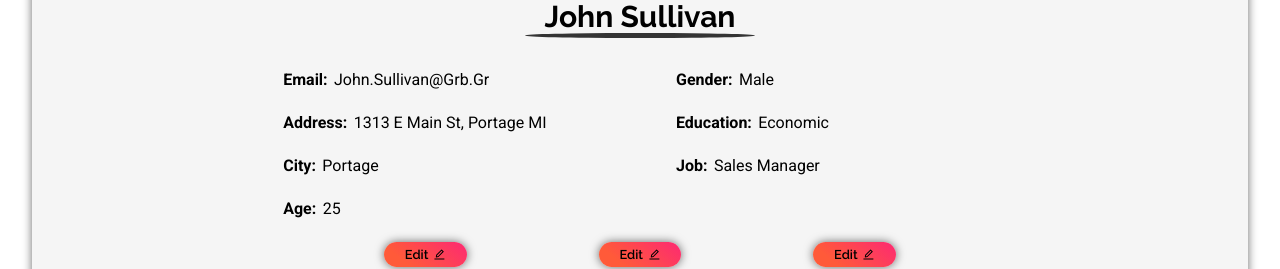
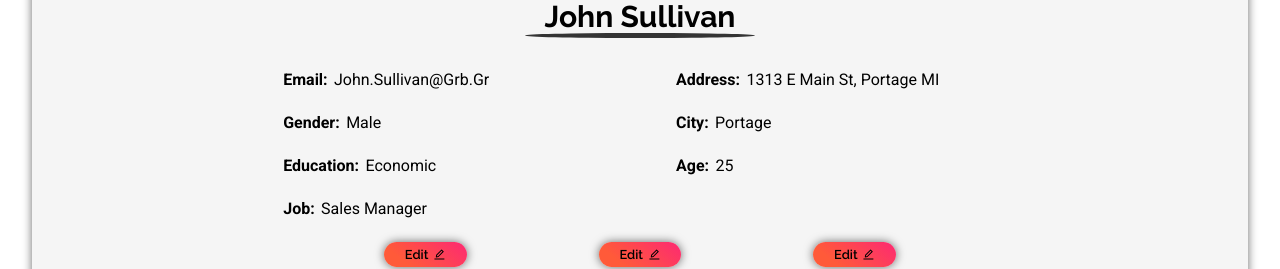
Before and after one commit to ConnectingPets/PetsMatch, a React (Vite) app in the folder client-app/: page /dashboard in a window 1280 px wide. Shown: the part 1529-1798 px from the top of the page. Built offline with nearby package versions, Linux system fonts and the light colour scheme.

Commit message:
UserProfile view changed

```diff
--- a/client-app/src/components/UserProfile/UserProfile.tsx
+++ b/client-app/src/components/UserProfile/UserProfile.tsx
@@ -31,28 +31,28 @@ export const UserProfile: React.FC<UserProfileProps> = () => {
                     <p>{user.email}</p>
                 </li>
                 <li>
+                    <h4>address:</h4>
+                    <p>{user.address}</p>
+                </li>
+                <li>
                     <h4>gender:</h4>
                     <p>{user.gender}</p>
                 </li>
                 <li>
-                    <h4>address:</h4>
-                    <p>{user.address}</p>
+                    <h4>city:</h4>
+                    <p>{user.city}</p>
                 </li>
                 <li>
                     <h4>education:</h4>
                     <p>{user.education}</p>
                 </li>
                 <li>
-                    <h4>city:</h4>
-                    <p>{user.city}</p>
+                    <h4>age:</h4>
+                    <p>{user.age}</p>
                 </li>
                 <li>
                     <h4>job:</h4>
                     <p>{user.jobTitle}</p>
-                </li>
-                <li>
-                    <h4>age:</h4>
-                    <p>{user.age}</p>
                 </li>
             </ul>
 
```
